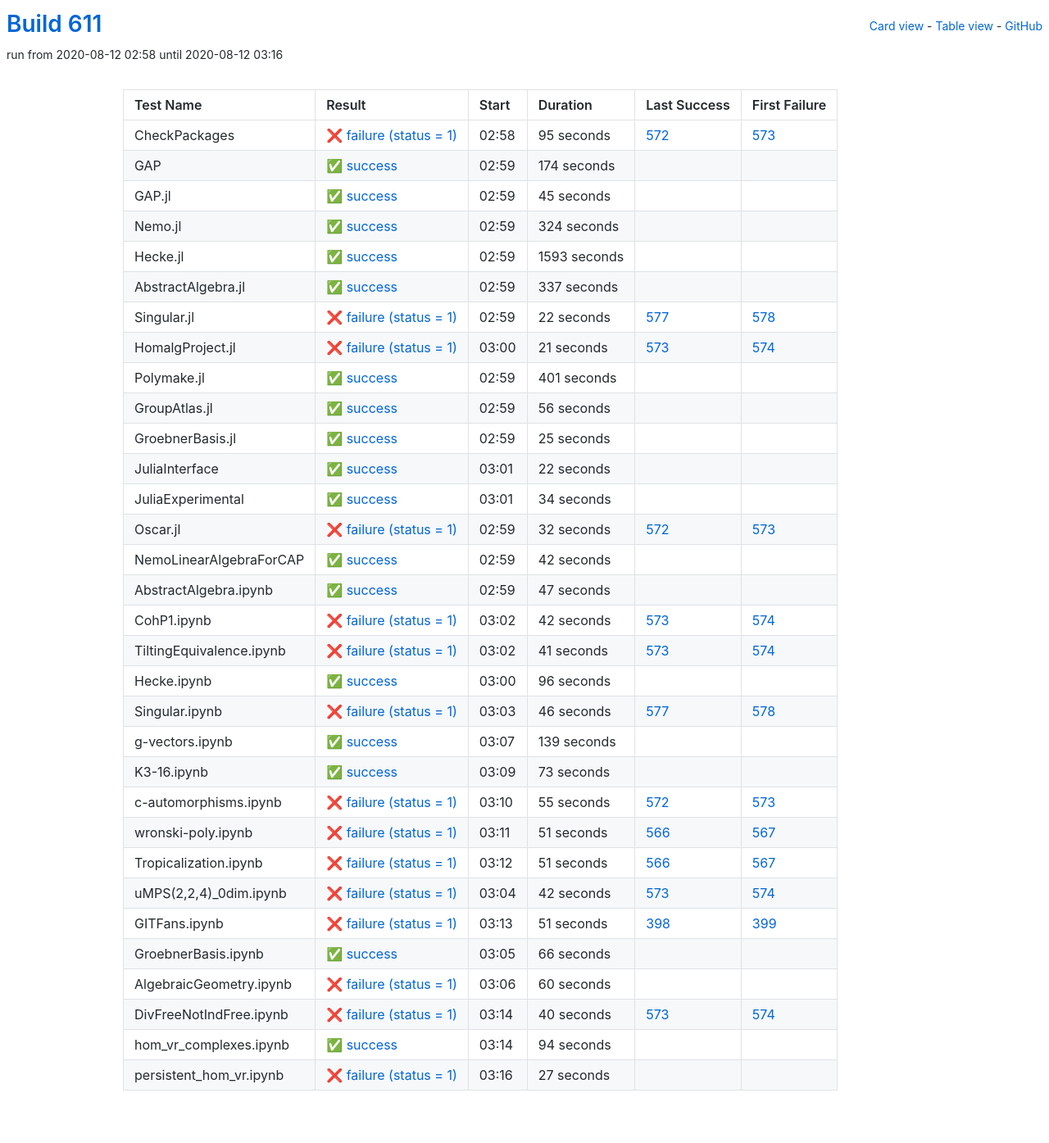
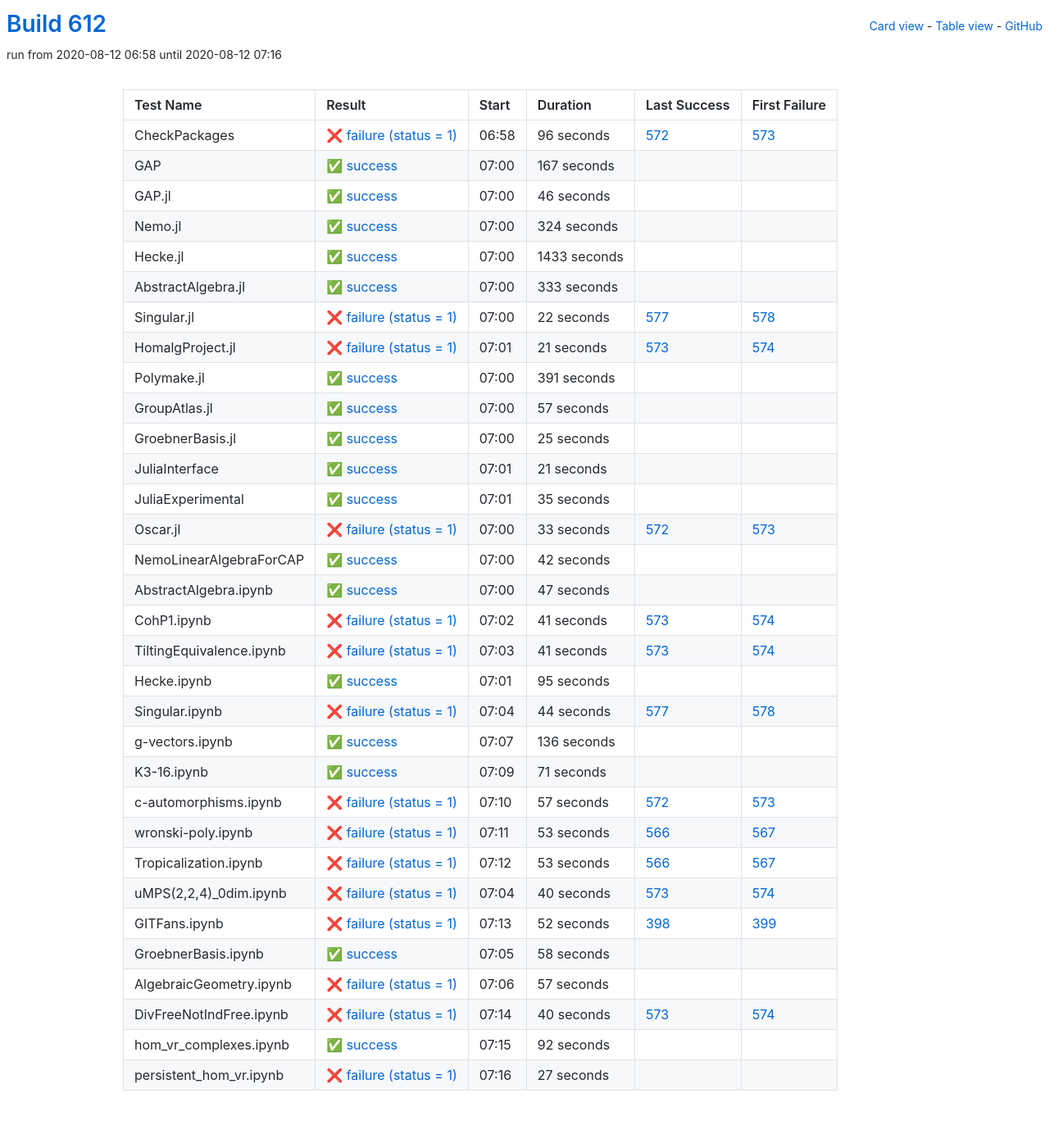
Before and after one commit to oscar-system/oscar-ci-status-stable, a Jekyll site: the page built from table.html, in a window 1280 px wide. Shown: the whole page at 82% size. Built offline with Jekyll 4.4.1, drawn with Linux system fonts in a browser that asks for light colours.

Commit message:
Build #612

```diff
--- a/_data/ci.yml
+++ b/_data/ci.yml
@@ -1,6 +1,6 @@
 ---
-build: 611
-build_url: https://oscarci.mathematik.uni-kl.de/job/oscar-stable/611/
+build: 612
+build_url: https://oscarci.mathematik.uni-kl.de/job/oscar-stable/612/
 job: oscar-stable
 organization: oscar-system
 repo: oscar-ci-status-stable
@@ -8,44 +8,44 @@ repourl: https://github.com/oscar-system/oscar-ci-status-stable
 tests:
 - name: CheckPackages
   id: checkpackages
-  log: https://oscarci.mathematik.uni-kl.de/job/oscar-stable/611/artifact/logs/build-611/CheckPackages.log
-  start: 2020-08-12 02:58
+  log: https://oscarci.mathematik.uni-kl.de/job/oscar-stable/612/artifact/logs/build-612/CheckPackages.log
+  start: 2020-08-12 06:58
   success: false
   exitcode: 1
   status: failure
-  duration: 95
+  duration: 96
   last_success: 572
   last_success_url: https://oscarci.mathematik.uni-kl.de/job/oscar-stable/572/
   first_failure: 573
   first_failure_url: https://oscarci.mathematik.uni-kl.de/job/oscar-stable/573/
 - name: GAP
   id: gap
-  log: https://oscarci.mathematik.uni-kl.de/job/oscar-stable/611/artifact/logs/build-611/GAP.log
-  start: 2020-08-12 02:59
+  log: https://oscarci.mathematik.uni-kl.de/job/oscar-stable/612/artifact/logs/build-612/GAP.log
+  start: 2020-08-12 07:00
   success: true
   exitcode: 0
   status: success
-  duration: 174
+  duration: 167
   last_success: false
   last_success_url:
   first_failure: false
   first_failure_url:
 - name: GAP.jl
   id: gap-jl
-  log: https://oscarci.mathematik.uni-kl.de/job/oscar-stable/611/artifact/logs/build-611/GAP.jl.log
-  start: 2020-08-12 02:59
+  log: https://oscarci.mathematik.uni-kl.de/job/oscar-stable/612/artifact/logs/build-612/GAP.jl.log
+  start: 2020-08-12 07:00
   success: true
   exitcode: 0
   status: success
-  duration: 45
+  duration: 46
   last_success: false
   last_success_url:
   first_failure: false
   first_failure_url:
 - name: Nemo.jl
   id: nemo-jl
-  log: https://oscarci.mathematik.uni-kl.de/job/oscar-stable/611/artifact/logs/build-611/Nemo.jl.log
-  start: 2020-08-12 02:59
+  log: https://oscarci.mathematik.uni-kl.de/job/oscar-stable/612/artifact/logs/build-612/Nemo.jl.log
+  start: 2020-08-12 07:00
   success: true
   exitcode: 0
   status: success
@@ -56,32 +56,32 @@ tests:
   first_failure_url:
 - name: Hecke.jl
   id: hecke-jl
-  log: https://oscarci.mathematik.uni-kl.de/job/oscar-stable/611/artifact/logs/build-611/Hecke.jl.log
-  start: 2020-08-12 02:59
+  log: https://oscarci.mathematik.uni-kl.de/job/oscar-stable/612/artifact/logs/build-612/Hecke.jl.log
+  start: 2020-08-12 07:00
   success: true
   exitcode: 0
   status: success
-  duration: 1593
+  duration: 1433
   last_success: false
   last_success_url:
   first_failure: false
   first_failure_url:
 - name: AbstractAlgebra.jl
   id: abstractalgebra-jl
-  log: https://oscarci.mathematik.uni-kl.de/job/oscar-stable/611/artifact/logs/build-611/AbstractAlgebra.jl.log
-  start: 2020-08-12 02:59
+  log: https://oscarci.mathematik.uni-kl.de/job/oscar-stable/612/artifact/logs/build-612/AbstractAlgebra.jl.log
+  start: 2020-08-12 07:00
   success: true
   exitcode: 0
   status: success
-  duration: 337
+  duration: 333
   last_success: false
   last_success_url:
   first_failure: false
   first_failure_url:
 - name: Singular.jl
   id: singular-jl
-  log: https://oscarci.mathematik.uni-kl.de/job/oscar-stable/611/artifact/logs/build-611/Singular.jl.log
-  start: 2020-08-12 02:59
+  log: https://oscarci.mathematik.uni-kl.de/job/oscar-stable/612/artifact/logs/build-612/Singular.jl.log
+  start: 2020-08-12 07:00
   success: false
   exitcode: 1
   status: failure
@@ -92,8 +92,8 @@ tests:
   first_failure_url: https://oscarci.mathematik.uni-kl.de/job/oscar-stable/578/
 - name: HomalgProject.jl
   id: homalgproject-jl
-  log: https://oscarci.mathematik.uni-kl.de/job/oscar-stable/611/artifact/logs/build-611/HomalgProject.jl.log
-  start: 2020-08-12 03:00
+  log: https://oscarci.mathematik.uni-kl.de/job/oscar-stable/612/artifact/logs/build-612/HomalgProject.jl.log
+  start: 2020-08-12 07:01
   success: false
   exitcode: 1
   status: failure
@@ -104,32 +104,32 @@ tests:
   first_failure_url: https://oscarci.mathematik.uni-kl.de/job/oscar-stable/574/
 - name: Polymake.jl
   id: polymake-jl
-  log: https://oscarci.mathematik.uni-kl.de/job/oscar-stable/611/artifact/logs/build-611/Polymake.jl.log
-  start: 2020-08-12 02:59
+  log: https://oscarci.mathematik.uni-kl.de/job/oscar-stable/612/artifact/logs/build-612/Polymake.jl.log
+  start: 2020-08-12 07:00
   success: true
   exitcode: 0
   status: success
-  duration: 401
+  duration: 391
   last_success: false
   last_success_url:
   first_failure: false
   first_failure_url:
 - name: GroupAtlas.jl
   id: groupatlas-jl
-  log: https://oscarci.mathematik.uni-kl.de/job/oscar-stable/611/artifact/logs/build-611/GroupAtlas.jl.log
-  start: 2020-08-12 02:59
+  log: https://oscarci.mathematik.uni-kl.de/job/oscar-stable/612/artifact/logs/build-612/GroupAtlas.jl.log
+  start: 2020-08-12 07:00
   success: true
   exitcode: 0
   status: success
-  duration: 56
+  duration: 57
   last_success: false
   last_success_url:
   first_failure: false
   first_failure_url:
 - name: GroebnerBasis.jl
   id: groebnerbasis-jl
-  log: https://oscarci.mathematik.uni-kl.de/job/oscar-stable/611/artifact/logs/build-611/GroebnerBasis.jl.log
-  start: 2020-08-12 02:59
+  log: https://oscarci.mathematik.uni-kl.de/job/oscar-stable/612/artifact/logs/build-612/GroebnerBasis.jl.log
+  start: 2020-08-12 07:00
   success: true
   exitcode: 0
   status: success
@@ -140,44 +140,44 @@ tests:
   first_failure_url:
 - name: JuliaInterface
   id: juliainterface
-  log: https://oscarci.mathematik.uni-kl.de/job/oscar-stable/611/artifact/logs/build-611/JuliaInterface.log
-  start: 2020-08-12 03:01
+  log: https://oscarci.mathematik.uni-kl.de/job/oscar-stable/612/artifact/logs/build-612/JuliaInterface.log
+  start: 2020-08-12 07:01
   success: true
   exitcode: 0
   status: success
-  duration: 22
+  duration: 21
   last_success: false
   last_success_url:
   first_failure: false
   first_failure_url:
 - name: JuliaExperimental
   id: juliaexperimental
-  log: https://oscarci.mathematik.uni-kl.de/job/oscar-stable/611/artifact/logs/build-611/JuliaExperimental.log
-  start: 2020-08-12 03:01
+  log: https://oscarci.mathematik.uni-kl.de/job/oscar-stable/612/artifact/logs/build-612/JuliaExperimental.log
+  start: 2020-08-12 07:01
   success: true
   exitcode: 0
   status: success
-  duration: 34
+  duration: 35
   last_success: false
   last_success_url:
   first_failure: false
   first_failure_url:
 - name: Oscar.jl
   id: oscar-jl
-  log: https://oscarci.mathematik.uni-kl.de/job/oscar-stable/611/artifact/logs/build-611/Oscar.jl.log
-  start: 2020-08-12 02:59
+  log: https://oscarci.mathematik.uni-kl.de/job/oscar-stable/612/artifact/logs/build-612/Oscar.jl.log
+  start: 2020-08-12 07:00
   success: false
   exitcode: 1
   status: failure
-  duration: 32
+  duration: 33
   last_success: 572
   last_success_url: https://oscarci.mathematik.uni-kl.de/job/oscar-stable/572/
   first_failure: 573
   first_failure_url: https://oscarci.mathematik.uni-kl.de/job/oscar-stable/573/
 - name: NemoLinearAlgebraForCAP
   id: nemolinearalgebraforcap
-  log: https://oscarci.mathematik.uni-kl.de/job/oscar-stable/611/artifact/logs/build-611/NemoLinearAlgebraForCAP.log
-  start: 2020-08-12 02:59
+  log: https://oscarci.mathematik.uni-kl.de/job/oscar-stable/612/artifact/logs/build-612/NemoLinearAlgebraForCAP.log
+  start: 2020-08-12 07:00
   success: true
   exitcode: 0
   status: success
@@ -188,8 +188,8 @@ tests:
   first_failure_url:
 - name: AbstractAlgebra.ipynb
   id: abstractalgebra-ipynb
-  log: https://oscarci.mathematik.uni-kl.de/job/oscar-stable/611/artifact/logs/build-611/AbstractAlgebra.ipynb.log
-  start: 2020-08-12 02:59
+  log: https://oscarci.mathematik.uni-kl.de/job/oscar-stable/612/artifact/logs/build-612/AbstractAlgebra.ipynb.log
+  start: 2020-08-12 07:00
   success: true
   exitcode: 0
   status: success
@@ -200,20 +200,20 @@ tests:
   first_failure_url:
 - name: CohP1.ipynb
   id: cohp1-ipynb
-  log: https://oscarci.mathematik.uni-kl.de/job/oscar-stable/611/artifact/logs/build-611/CohP1.ipynb.log
-  start: 2020-08-12 03:02
+  log: https://oscarci.mathematik.uni-kl.de/job/oscar-stable/612/artifact/logs/build-612/CohP1.ipynb.log
+  start: 2020-08-12 07:02
   success: false
   exitcode: 1
   status: failure
-  duration: 42
+  duration: 41
   last_success: 573
   last_success_url: https://oscarci.mathematik.uni-kl.de/job/oscar-stable/573/
   first_failure: 574
   first_failure_url: https://oscarci.mathematik.uni-kl.de/job/oscar-stable/574/
 - name: TiltingEquivalence.ipynb
   id: tiltingequivalence-ipynb
-  log: https://oscarci.mathematik.uni-kl.de/job/oscar-stable/611/artifact/logs/build-611/TiltingEquivalence.ipynb.log
-  start: 2020-08-12 03:02
+  log: https://oscarci.mathematik.uni-kl.de/job/oscar-stable/612/artifact/logs/build-612/TiltingEquivalence.ipynb.log
+  start: 2020-08-12 07:03
   success: false
   exitcode: 1
   status: failure
@@ -224,140 +224,140 @@ tests:
   first_failure_url: https://oscarci.mathematik.uni-kl.de/job/oscar-stable/574/
 - name: Hecke.ipynb
   id: hecke-ipynb
-  log: https://oscarci.mathematik.uni-kl.de/job/oscar-stable/611/artifact/logs/build-611/Hecke.ipynb.log
-  start: 2020-08-12 03:00
+  log: https://oscarci.mathematik.uni-kl.de/job/oscar-stable/612/artifact/logs/build-612/Hecke.ipynb.log
+  start: 2020-08-12 07:01
   success: true
   exitcode: 0
   status: success
-  duration: 96
+  duration: 95
   last_success: false
   last_success_url:
   first_failure: false
   first_failure_url:
 - name: Singular.ipynb
   id: singular-ipynb
-  log: https://oscarci.mathematik.uni-kl.de/job/oscar-stable/611/artifact/logs/build-611/Singular.ipynb.log
-  start: 2020-08-12 03:03
+  log: https://oscarci.mathematik.uni-kl.de/job/oscar-stable/612/artifact/logs/build-612/Singular.ipynb.log
+  start: 2020-08-12 07:04
   success: false
   exitcode: 1
   status: failure
-  duration: 46
+  duration: 44
   last_success: 577
   last_success_url: https://oscarci.mathematik.uni-kl.de/job/oscar-stable/577/
   first_failure: 578
   first_failure_url: https://oscarci.mathematik.uni-kl.de/job/oscar-stable/578/
 - name: g-vectors.ipynb
   id: g-vectors-ipynb
-  log: https://oscarci.mathematik.uni-kl.de/job/oscar-stable/611/artifact/logs/build-611/g-vectors.ipynb.log
-  start: 2020-08-12 03:07
+  log: https://oscarci.mathematik.uni-kl.de/job/oscar-stable/612/artifact/logs/build-612/g-vectors.ipynb.log
+  start: 2020-08-12 07:07
   success: true
   exitcode: 0
   status: success
-  duration: 139
+  duration: 136
   last_success: false
   last_success_url:
   first_failure: false
   first_failure_url:
 - name: K3-16.ipynb
   id: k3-16-ipynb
-  log: https://oscarci.mathematik.uni-kl.de/job/oscar-stable/611/artifact/logs/build-611/K3-16.ipynb.log
-  start: 2020-08-12 03:09
+  log: https://oscarci.mathematik.uni-kl.de/job/oscar-stable/612/artifact/logs/build-612/K3-16.ipynb.log
+  start: 2020-08-12 07:09
   success: true
   exitcode: 0
   status: success
-  duration: 73
+  duration: 71
   last_success: false
   last_success_url:
   first_failure: false
   first_failure_url:
 - name: c-automorphisms.ipynb
   id: c-automorphisms-ipynb
-  log: https://oscarci.mathematik.uni-kl.de/job/oscar-stable/611/artifact/logs/build-611/c-automorphisms.ipynb.log
-  start: 2020-08-12 03:10
+  log: https://oscarci.mathematik.uni-kl.de/job/oscar-stable/612/artifact/logs/build-612/c-automorphisms.ipynb.log
+  start: 2020-08-12 07:10
   success: false
   exitcode: 1
   status: failure
-  duration: 55
+  duration: 57
   last_success: 572
   last_success_url: https://oscarci.mathematik.uni-kl.de/job/oscar-stable/572/
   first_failure: 573
   first_failure_url: https://oscarci.mathematik.uni-kl.de/job/oscar-stable/573/
 - name: wronski-poly.ipynb
   id: wronski-poly-ipynb
-  log: https://oscarci.mathematik.uni-kl.de/job/oscar-stable/611/artifact/logs/build-611/wronski-poly.ipynb.log
-  start: 2020-08-12 03:11
+  log: https://oscarci.mathematik.uni-kl.de/job/oscar-stable/612/artifact/logs/build-612/wronski-poly.ipynb.log
+  start: 2020-08-12 07:11
   success: false
   exitcode: 1
   status: failure
-  duration: 51
+  duration: 53
   last_success: 566
   last_success_url: https://oscarci.mathematik.uni-kl.de/job/oscar-stable/566/
   first_failure: 567
   first_failure_url: https://oscarci.mathematik.uni-kl.de/job/oscar-stable/567/
 - name: Tropicalization.ipynb
   id: tropicalization-ipynb
-  log: https://oscarci.mathematik.uni-kl.de/job/oscar-stable/611/artifact/logs/build-611/Tropicalization.ipynb.log
-  start: 2020-08-12 03:12
+  log: https://oscarci.mathematik.uni-kl.de/job/oscar-stable/612/artifact/logs/build-612/Tropicalization.ipynb.log
+  start: 2020-08-12 07:12
   success: false
   exitcode: 1
   status: failure
-  duration: 51
+  duration: 53
   last_success: 566
   last_success_url: https://oscarci.mathematik.uni-kl.de/job/oscar-stable/566/
   first_failure: 567
   first_failure_url: https://oscarci.mathematik.uni-kl.de/job/oscar-stable/567/
 - name: uMPS(2,2,4)_0dim.ipynb
   id: umps-2-2-4-0dim-ipynb
-  log: https://oscarci.mathematik.uni-kl.de/job/oscar-stable/611/artifact/logs/build-611/uMPS-2-2-4-_0dim.ipynb.log
-  start: 2020-08-12 03:04
+  log: https://oscarci.mathematik.uni-kl.de/job/oscar-stable/612/artifact/logs/build-612/uMPS-2-2-4-_0dim.ipynb.log
+  start: 2020-08-12 07:04
   success: false
   exitcode: 1
   status: failure
-  duration: 42
+  duration: 40
   last_success: 573
   last_success_url: https://oscarci.mathematik.uni-kl.de/job/oscar-stable/573/
   first_failure: 574
   first_failure_url: https://oscarci.mathematik.uni-kl.de/job/oscar-stable/574/
 - name: GITFans.ipynb
   id: gitfans-ipynb
-  log: https://oscarci.mathematik.uni-kl.de/job/oscar-stable/611/artifact/logs/build-611/GITFans.ipynb.log
-  start: 2020-08-12 03:13
+  log: https://oscarci.mathematik.uni-kl.de/job/oscar-stable/612/artifact/logs/build-612/GITFans.ipynb.log
+  start: 2020-08-12 07:13
   success: false
   exitcode: 1
   status: failure
-  duration: 51
+  duration: 52
   last_success: 398
   last_success_url: https://oscarci.mathematik.uni-kl.de/job/oscar-stable/398/
   first_failure: 399
   first_failure_url: https://oscarci.mathematik.uni-kl.de/job/oscar-stable/399/
 - name: GroebnerBasis.ipynb
   id: groebnerbasis-ipynb
-  log: https://oscarci.mathematik.uni-kl.de/job/oscar-stable/611/artifact/logs/build-611/GroebnerBasis.ipynb.log
-  start: 2020-08-12 03:05
+  log: https://oscarci.mathematik.uni-kl.de/job/oscar-stable/612/artifact/logs/build-612/GroebnerBasis.ipynb.log
+  start: 2020-08-12 07:05
   success: true
   exitcode: 0
   status: success
-  duration: 66
+  duration: 58
   last_success: false
   last_success_url:
   first_failure: false
   first_failure_url:
 - name: AlgebraicGeometry.ipynb
   id: algebraicgeometry-ipynb
-  log: https://oscarci.mathematik.uni-kl.de/job/oscar-stable/611/artifact/logs/build-611/AlgebraicGeometry.ipynb.log
-  start: 2020-08-12 03:06
+  log: https://oscarci.mathematik.uni-kl.de/job/oscar-stable/612/artifact/logs/build-612/AlgebraicGeometry.ipynb.log
+  start: 2020-08-12 07:06
   success: false
   exitcode: 1
   status: failure
-  duration: 60
+  duration: 57
   last_success: false
   last_success_url:
   first_failure: false
   first_failure_url:
 - name: DivFreeNotIndFree.ipynb
   id: divfreenotindfree-ipynb
-  log: https://oscarci.mathematik.uni-kl.de/job/oscar-stable/611/artifact/logs/build-611/DivFreeNotIndFree.ipynb.log
-  start: 2020-08-12 03:14
+  log: https://oscarci.mathematik.uni-kl.de/job/oscar-stable/612/artifact/logs/build-612/DivFreeNotIndFree.ipynb.log
+  start: 2020-08-12 07:14
   success: false
   exitcode: 1
   status: failure
@@ -368,20 +368,20 @@ tests:
   first_failure_url: https://oscarci.mathematik.uni-kl.de/job/oscar-stable/574/
 - name: hom_vr_complexes.ipynb
   id: hom-vr-complexes-ipynb
-  log: https://oscarci.mathematik.uni-kl.de/job/oscar-stable/611/artifact/logs/build-611/hom_vr_complexes.ipynb.log
-  start: 2020-08-12 03:14
+  log: https://oscarci.mathematik.uni-kl.de/job/oscar-stable/612/artifact/logs/build-612/hom_vr_complexes.ipynb.log
+  start: 2020-08-12 07:15
   success: true
   exitcode: 0
   status: success
-  duration: 94
+  duration: 92
   last_success: false
   last_success_url:
   first_failure: false
   first_failure_url:
 - name: persistent_hom_vr.ipynb
   id: persistent-hom-vr-ipynb
-  log: https://oscarci.mathematik.uni-kl.de/job/oscar-stable/611/artifact/logs/build-611/persistent_hom_vr.ipynb.log
-  start: 2020-08-12 03:16
+  log: https://oscarci.mathematik.uni-kl.de/job/oscar-stable/612/artifact/logs/build-612/persistent_hom_vr.ipynb.log
+  start: 2020-08-12 07:16
   success: false
   exitcode: 1
   status: failure
```
Also changed, not shown: README.md.
